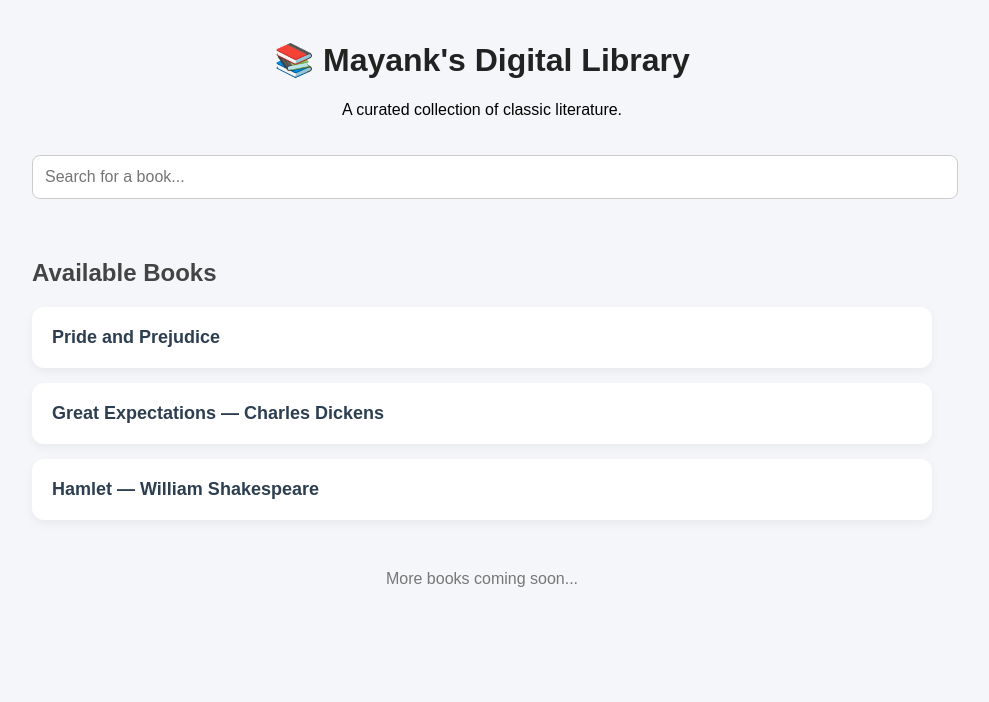
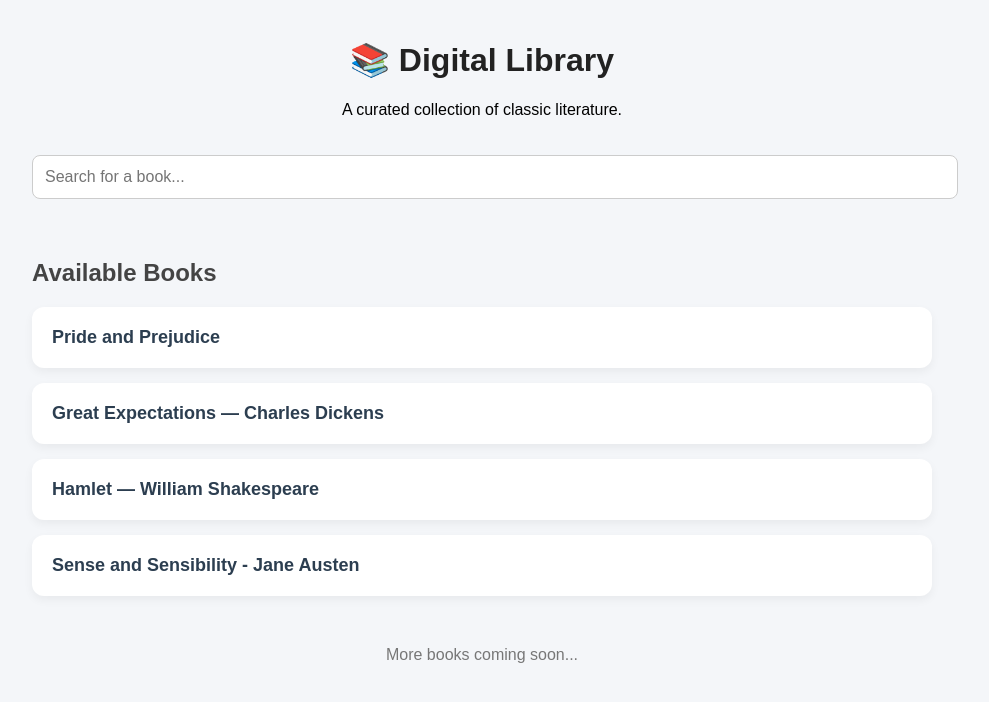
Before and after one commit to mayankluhach156-oss/digital-library, a plain HTML site: page index.html in a window 1280 px wide. Shown: the whole page, without its empty margins (158-1147 px from the left). Drawn offline with Linux system fonts and the light colour scheme.

Commit message:
Update index.html

```diff
--- a/index.html
+++ b/index.html
@@ -71,7 +71,7 @@
 
 <body>
 
-    <h1>📚 Mayank's Digital Library</h1>
+    <h1>📚 Digital Library</h1>
     <p style="text-align:center;">A curated collection of classic literature.</p>
 
     <input type="text" id="searchBar" placeholder="Search for a book..." onkeyup="searchBooks()">
@@ -95,6 +95,12 @@
         <li class="book-item">
             <a href="books/Hamlet - William Shakespeare.pdf" target="_blank">
                 Hamlet — William Shakespeare
+            </a>
+        </li>
+
+        <li class="book-item">
+            <a href="books/Sense and Sensibility - Jane Austen.pdf" target="_blank">
+                Sense and Sensibility - Jane Austen
             </a>
         </li>
 
```
